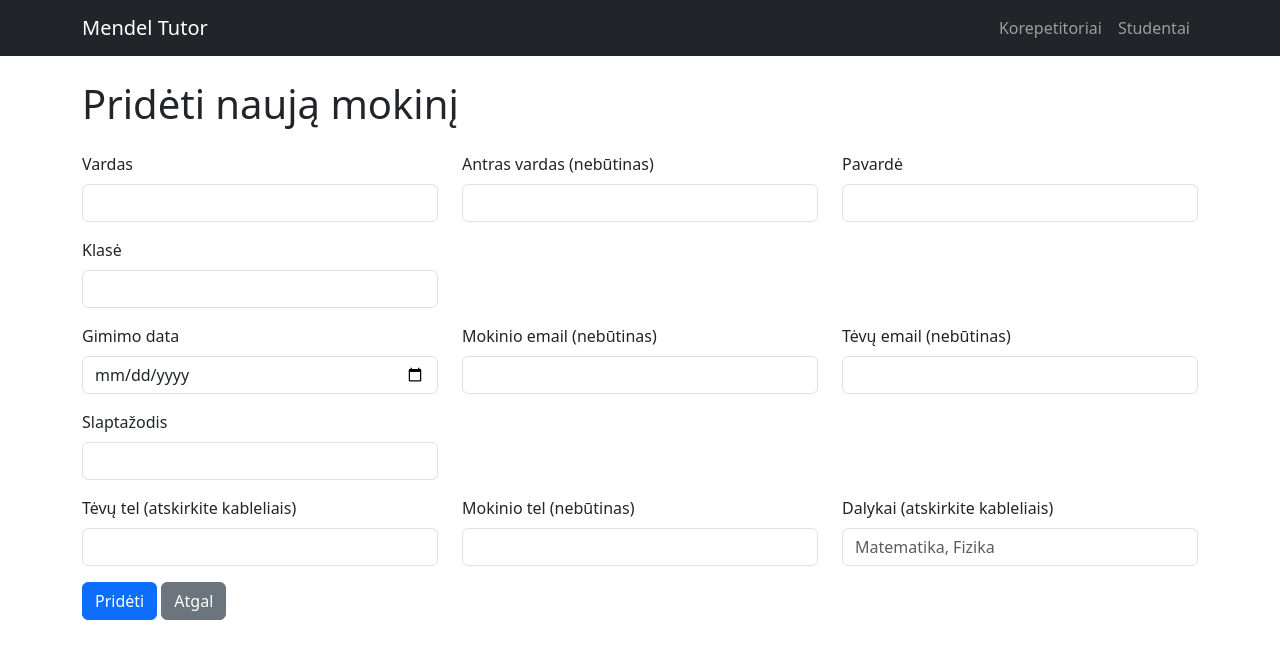
After one commit to lukasjanusauskas/mendl-tutors, a Flask app: template app/templates/add_student.html in a window 1280 px wide. The commit adds this page. Shown: the top 659 px of the page. Run offline with Flask 3, Linux system fonts and the light colour scheme; the template is opened without the code that fills it, so the values that code supplies are empty.

Commit message:
Studentu UI (dalis)
Studentu perziurejimas, istrynimas, pridejimas

```diff
--- /dev/null
+++ b/app/templates/add_student.html
@@ -0,0 +1,62 @@
+{% extends "base.html" %}
+{% block content %}
+<h1 class="mb-4">Pridėti naują mokinį</h1>
+
+<form method="POST">
+<div class="row">
+    <div class="col-md-4 mb-3">
+        <label class="form-label">Vardas</label>
+        <input type="text" class="form-control" name="first_name" required>
+    </div>
+    <div class="col-md-4 mb-3">
+        <label class="form-label">Antras vardas (nebūtinas)</label>
+        <input type="text" class="form-control" name="second_name">
+    </div>
+    <div class="col-md-4 mb-3">
+        <label class="form-label">Pavardė</label>
+        <input type="text" class="form-control" name="last_name" required>
+    </div>
+    <div class="col-md-4 mb-3">
+        <label class="form-label">Klasė</label>
+        <input type="number" class="form-control" name="class" required>
+    </div>
+</div>
+
+<div class="row">
+    <div class="col-md-4 mb-3">
+        <label class="form-label">Gimimo data</label>
+        <input type="date" class="form-control" name="date_of_birth" required>
+    </div>
+    <div class="col-md-4 mb-3">
+        <label class="form-label">Mokinio email (nebūtinas)</label>
+        <input type="email" class="form-control" name="student_email">
+    </div>
+    <div class="col-md-4 mb-3">
+        <label class="form-label">Tėvų email (nebūtinas)</label>
+        <input type="email" class="form-control" name="parents_email">
+    </div>
+    <div class="col-md-4 mb-3">
+        <label class="form-label">Slaptažodis</label>
+        <input type="password" class="form-control" name="password" required>
+    </div>
+</div>
+
+<div class="row">
+    <div class="col-md-4 mb-3">
+        <label class="form-label">Tėvų tel (atskirkite kableliais)</label>
+        <input type="text" class="form-control" name="parents_phone_numbers" required>
+    </div>
+    <div class="col-md-4 mb-3">
+        <label class="form-label">Mokinio tel (nebūtinas)</label>
+        <input type="text" class="form-control" name="student_phone_number">
+    </div>
+    <div class="col-md-4 mb-3">
+        <label class="form-label">Dalykai (atskirkite kableliais)</label>
+        <input type="text" class="form-control" name="subjects" placeholder="Matematika, Fizika" required>
+    </div>
+</div>
+
+<button type="submit" class="btn btn-primary">Pridėti</button>
+<a href="{{ url_for('students') }}" class="btn btn-secondary">Atgal</a>
+</form>
+{% endblock %}
```
Also changed, not shown: app/templates/student.html (added, +62 -0 lines), app/templates/students.html (+41 -33 lines).
